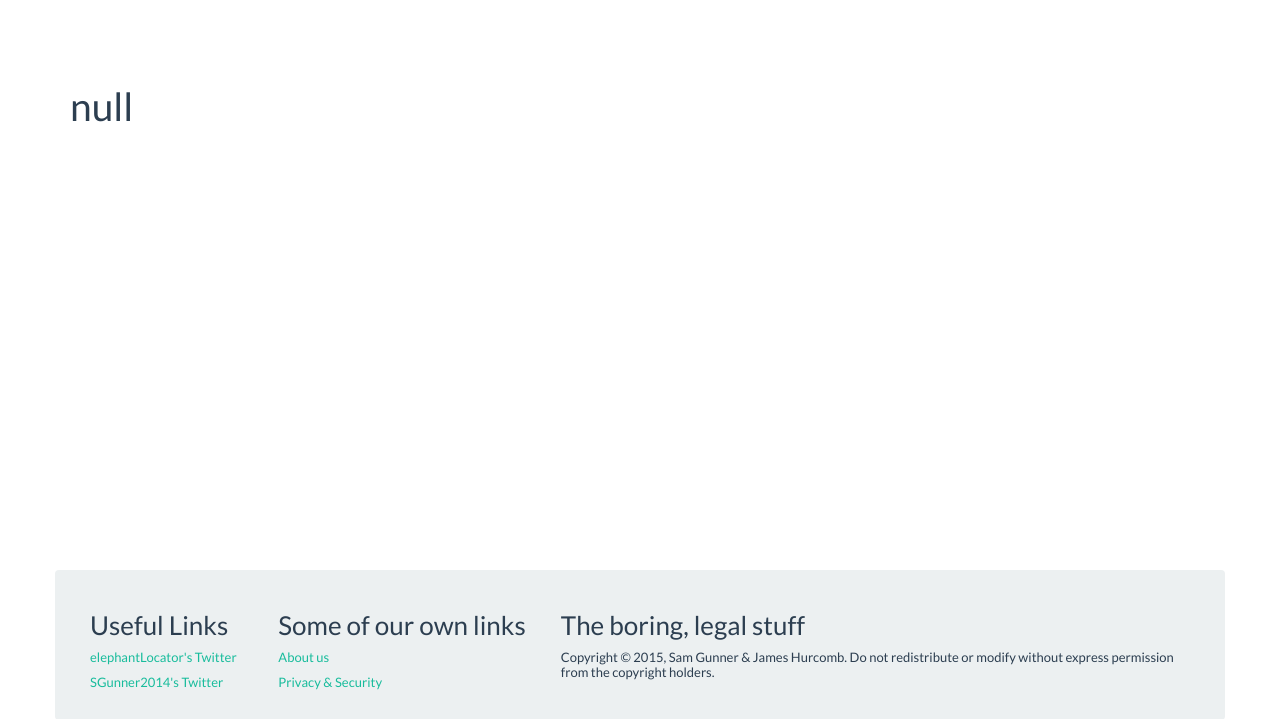
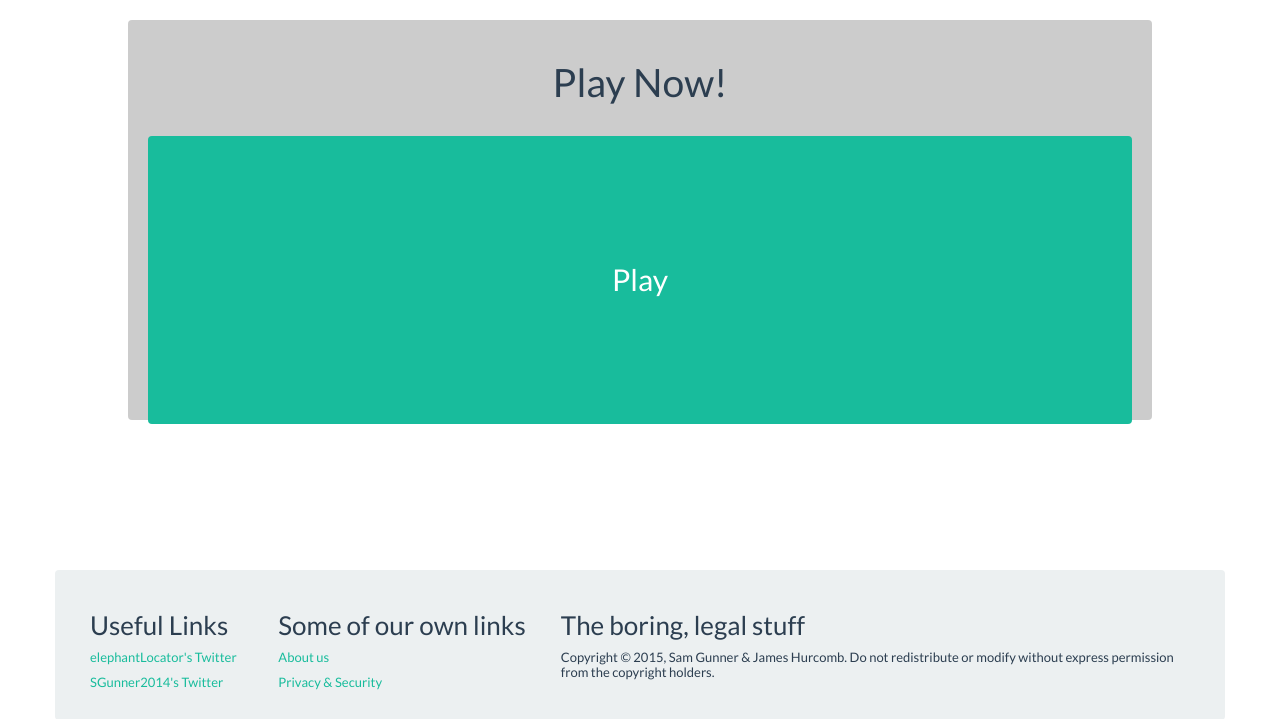
Before and after one commit to SGunner2014/Onion-or-Not-2, a PHP site: page / in a window 1280 px wide. Shown: the part 60-779 px from the top of the page. Run offline with PHP 8.4, Linux system fonts and the light colour scheme; data that the repository does not hold is empty; some libraries are stand-ins or nearby versions.

Commit message:
UPDATE - Main page, play buttons and more! (more JQuery)

```diff
--- a/assets/css/main.css
+++ b/assets/css/main.css
@@ -2,14 +2,25 @@
 
 /* Add custom CSS AFTER here */
 .playButton {
-	display: block;
 	position: absolute;
+	left: 10%;
 	top: 10%;
-	left: 10%;
 	width: 80%;
-	height: 80%;
+	height: 50%;
+	background-color: #CCCCCC;
+	text-align: center;
+}
+
+.playButton-btn {
+	width:100%;
+	height:80%;
+	font-size: 2em;
 }
 
 .playAgain {
-	display:none;
+	display: none;
 }
+
+.options {
+	display: none;
+}
--- /dev/null
+++ b/assets/js/play.js
@@ -0,0 +1,25 @@
+$(document).ready(function() {
+
+	$('.playButton').click(function() {
+		$('.playButton').slideUp();
+		getArticle();
+		$('.options').fadeIn();
+	});
+
+	$('.yes').click(function() {
+		$('.options').fadeOut();
+		$('.playAgain').fadeIn();
+	});
+
+	$('.no').click(function() {
+		$('.options').fadeOut();
+		$('.playAgain').fadeIn();
+	});
+
+	$('.playAgain').click(function() {
+		$('.playAgain').fadeOut();
+		getArticle();
+		$('.options').fadeIn();
+	});
+
+});
--- a/index.html
+++ b/index.html
@@ -27,14 +27,16 @@
     <div class="container" pos>
       <br><br>
         <h1 class="header center black-text"></h1>
-        <h1 class="mainResponse"></h1>
+        <h1 class="mainResponse"></h1> <!--Where the text will be-->
     </div>
-      <div class="row center">
-      <!-- The Yes/No buttons will probably be here -->
-      </div>
       <br><br>
 
     </div>
+      <div class="container options">
+        <button class="btn btn-large btn-success yes col-sm-5">Onion!</button>
+        <div class="col-sm-2"></div>
+        <button class="btn btn-large btn-success no col-sm-5">Not Onion!</button>
+      </div>
         <div class="container well navbar-fixed-bottom">
       <div class="col-sm-2">
         <h3>Useful Links</h3>
@@ -54,6 +56,13 @@
 
       <script type="text/javascript" src="assets/js/jquery-2.1.4.min.js"></script>
       <script type="text/javascript" src="assets/js/fetch.js"></script>
-      <script type="text/javascript">getArticle();</script>
+      <script type="text/javascript" src="assets/js/play.js"></script>
     </body>
   </html>
+
+
+    <div class="playButton well">
+      <h1>Play Now!</h1>
+      <br/>
+      <button class="btn btn-large btn-success playButton-btn">Play</button>
+    </div>
```
